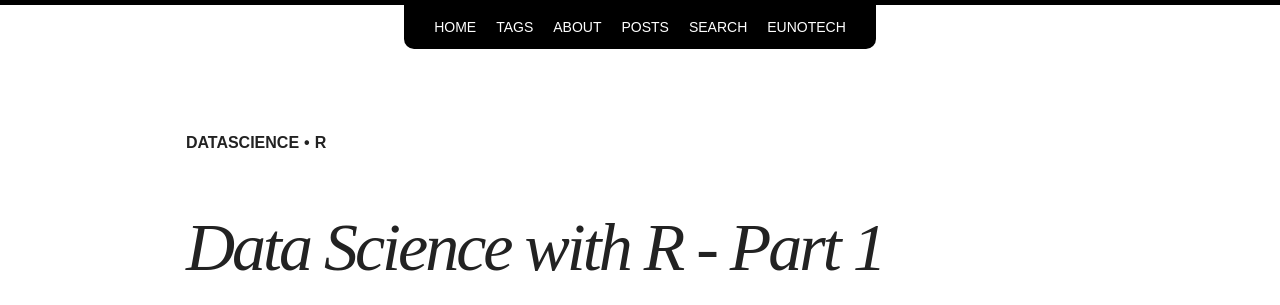
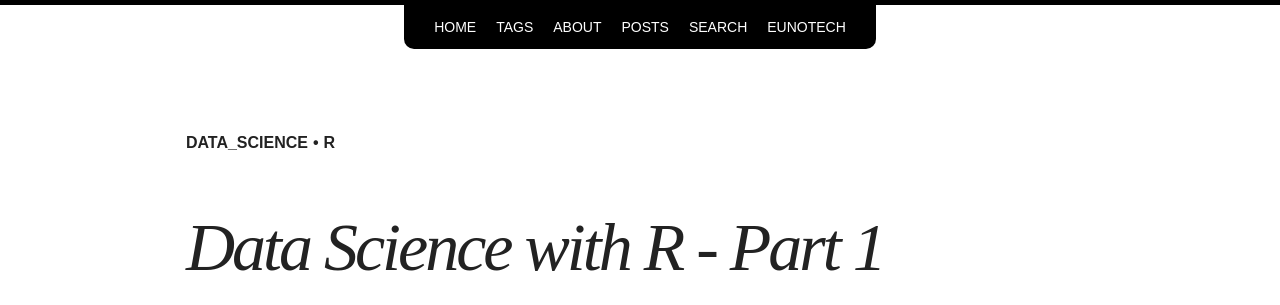
Before and after one commit to rikenshah/rikenshah.github.io, a Jekyll site: the page built from _posts/articles/2017-03-24-data-science-with-R-Part1.md, in a window 1280 px wide and 900 px high. Shown: the top 305 px of the window. Built offline with Jekyll 4.4.1, drawn with Linux system fonts in a browser that asks for light colours; nearby versions of some CDN libraries; comment, search, counter and statistics services are not loaded.

Commit message:
Update 2017-03-24-data-science-with-R-Part1.md

```diff
--- a/_posts/articles/2017-03-24-data-science-with-R-Part1.md
+++ b/_posts/articles/2017-03-24-data-science-with-R-Part1.md
@@ -3,7 +3,7 @@ layout: post
 title: Data Science with R - Part 1
 excerpt: "Introducing Data Science using R programming"
 categories: articles
-tags: [datascience, R]
+tags: [data_science, R]
 author: riken_shah
 comments: true
 share: true
```
